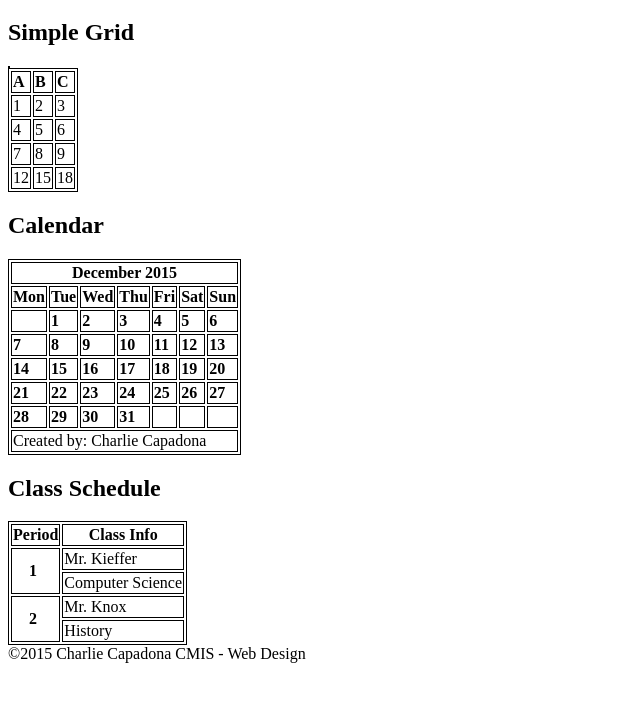
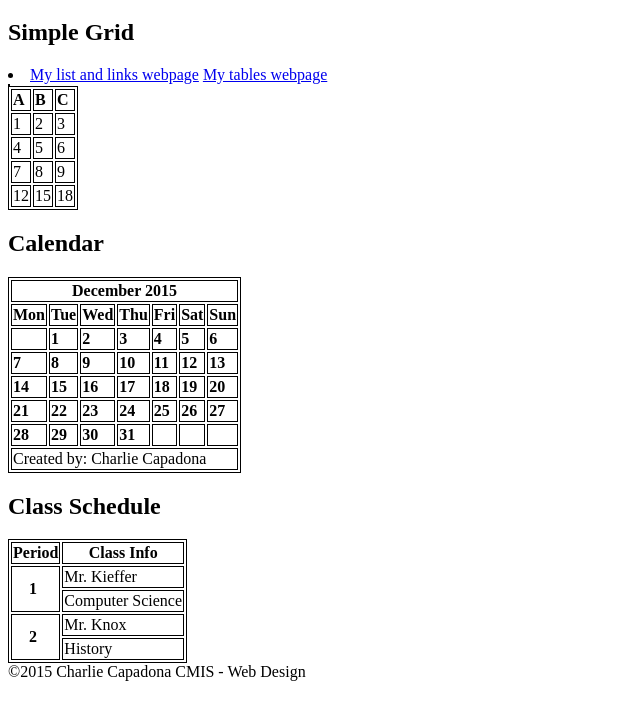
Before and after one commit to charlie2477-cmis/charlie2477-cmis-wd, a plain HTML site: page tables/index.html in a window 1280 px wide. Shown: the part 61-780 px from the top of the page, without its empty margins (0-640 px from the left). Drawn offline with Linux system fonts and the light colour scheme.

Commit message:
edited my index in tables

```diff
--- a/tables/index.html
+++ b/tables/index.html
@@ -16,6 +16,10 @@
 		<header>
 		</header>
 		<nav>
+			<li>
+				<a href="https://cmis-hsteacher/~charlie2477/listandlinks/">My list and links webpage</a>
+				<a href="https://cmis-hsteacher/~charlie2477/tables/">My tables webpage</a>
+			</li>
 		</nav>
 		<main>
 		<table>
```
